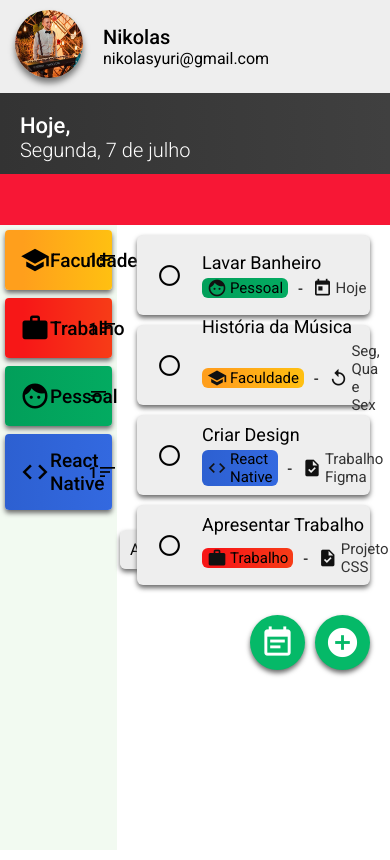
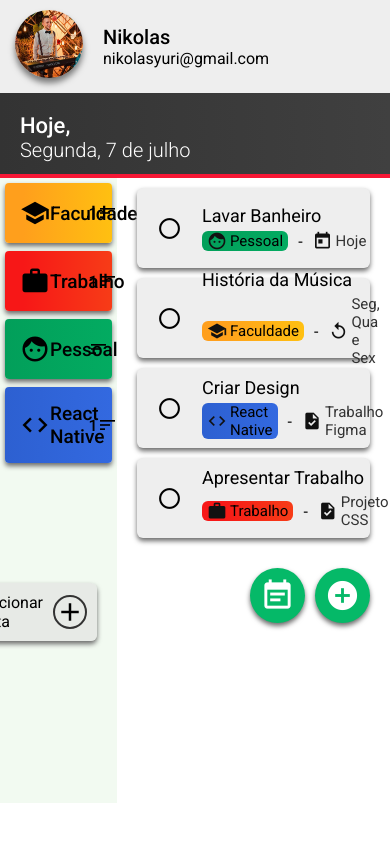
Before and after one commit to Nikolasyuri/Just-Do-It, a plain HTML site: page index.html in a window 390 px wide. Shown: the top 860 px of the page. Drawn offline with Linux system fonts and the light colour scheme.

Commit message:
Finalizado, porém ainda não responsivo

```diff
--- a/index.html
+++ b/index.html
@@ -146,9 +146,11 @@
                         </li>
                     </ul>
                 </nav>
-                <div class="add-List">
-                    <p>Adicionar Lista</p>
-                    <i class="material-icons">add</i>
+                <div class="new-list">
+                    <div class="add-List">
+                        <p>Adicionar Lista</p>
+                        <i class="material-icons">add</i>
+                    </div>
                 </div>
             </div>
             <div class="right-column">
--- a/style.css
+++ b/style.css
@@ -116,16 +116,20 @@
     background-color: #4464AD;
     background: linear-gradient(90deg, rgba(45,96,209,1) 0%, rgba(51,105,224,1) 100%);
 }
-.Section-Content .max-width .left-column .add-List{
+.Section-Content .max-width .left-column .new-list {
     display: flex;
+    justify-content: flex-end;
+    margin: 120px 20px;
+}
+.Section-Content .max-width .left-column .new-list .add-List{
+    display: flex;
+    justify-content: space-between;
     align-items: center;
+    width: 180px;
     background-color: #e0e0e09d;
-    width: 170px;
-    margin: 20px 0px 0 120px;
+    box-shadow: 0px 3px 5px #6b6b6b;
     border-radius: 6px;
-    box-shadow: 0px 3px 5px #6b6b6b;
     cursor: pointer;
-    z-index: 1;
     transition: all 0.2s ease;
 }
 .Section-Content .max-width .left-column .add-List:hover{
@@ -136,6 +140,7 @@
     padding: 10px 10px;
 }
 .Section-Content .max-width .left-column .add-List i{
+    margin-right: 10px;
     font-size: 30px;
     border: 2px solid #333;
     border-radius: 50%;
@@ -372,7 +377,7 @@
     left: 50%;
     transform: translate(-50%,-50%);
     padding: 20px;
-    width: 30%;
+    width: 400px;
     background-color: rgb(247, 247, 247);
     border: 1px solid #8888;
     border-radius: 6px;
@@ -514,7 +519,7 @@
 @media (max-width: 997px){
     .Header-Content .max-width{
         display: block;
-        height: 26.7vh;
+        height: 21.1vh;
     }
     .Header-Content .max-width .left-side{
         width: 100%;
```
